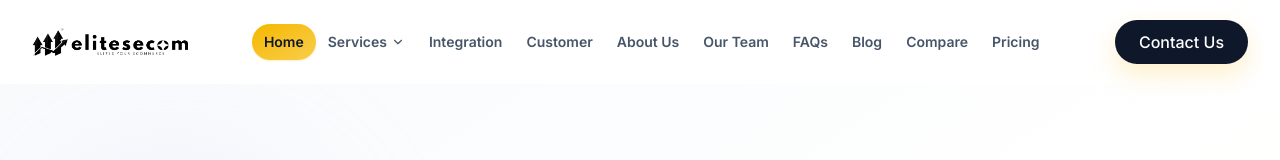
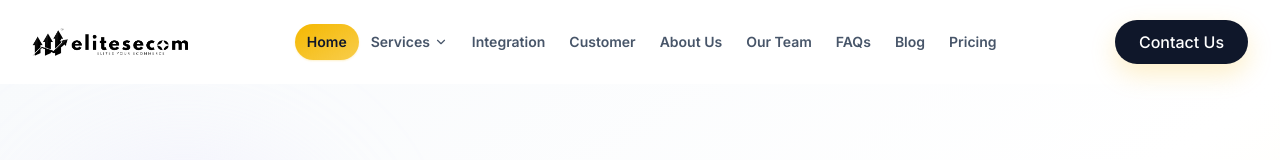
Before and after one commit to buissmaster/elitesecom-static-websites, a React (Vite) app: page / in a window 1280 px wide. Shown: the top 160 px of the page. Built offline with nearby package versions, Linux system fonts and the light colour scheme.

Commit message:
nav change

```diff
--- a/src/components/Navigation.tsx
+++ b/src/components/Navigation.tsx
@@ -50,7 +50,6 @@ export function Navigation({ currentPage, onNavigate }: NavigationProps) {
     { name: "Our Team", page: "team" },
     { name: "FAQs", page: "faqs" },
     { name: "Blog", page: "blog" },
-    { name: "Compare", page: "comparisonsHub" },
     { name: "Pricing", page: "pricing" },
   ];
 
```
Also changed, not shown: 1 other file (tests, documents, lock files or other folders).
